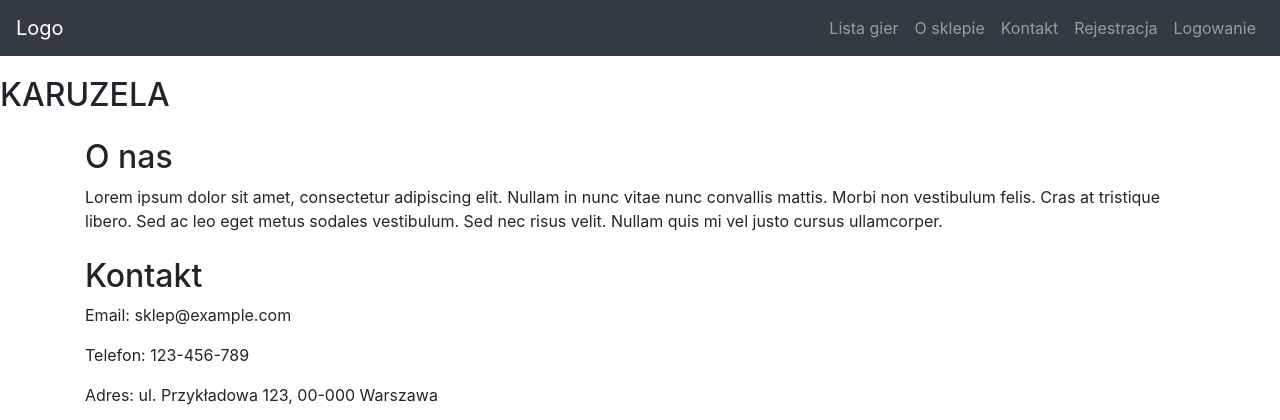
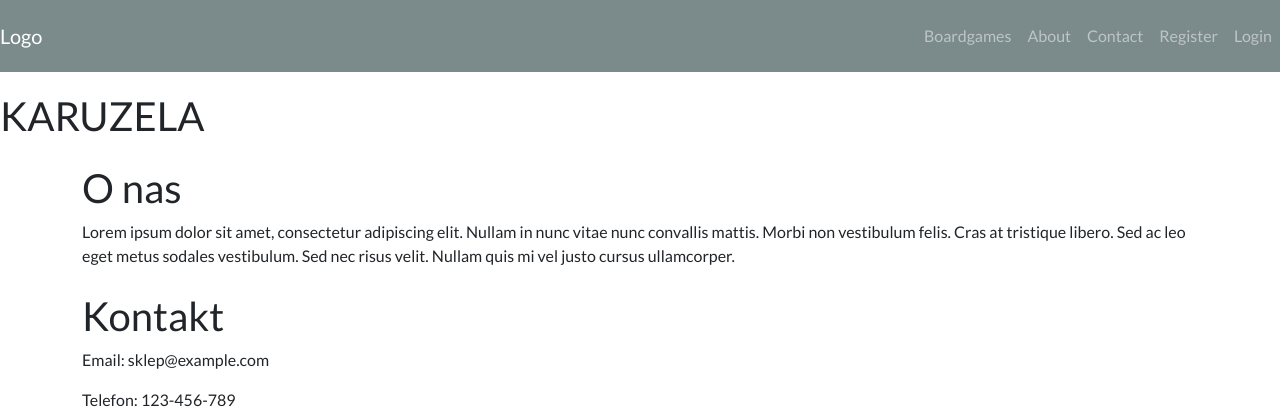
Before and after one commit to AdamWiercioch95/Boardgame_Shop, a Django app: page / in a window 1280 px wide. Shown: the top 420 px of the page. Run offline with Django 5.2, Linux system fonts and the light colour scheme; some libraries are stand-ins or nearby versions.

Commit message:
add register get action, modify css

```diff
--- a/accounts/urls.py
+++ b/accounts/urls.py
@@ -3,5 +3,14 @@
 
 
 urlpatterns = [
+    path('register/', views.RegisterView.as_view(), name='register'),
+]
 
-]
+
+# urlpatterns = [
+#     path('admin/', admin.site.urls),
+#     path('', TemplateView.as_view(template_name='landing_page.html'), name='landing_page'),
+#     # j.w. zakładka 'kontakt' oraz 'o stronie'
+#     path('accounts/', include('accounts.urls')),
+#     path('shop/', include('shop.urls')),
+# ]
--- a/pyproject.toml
+++ b/pyproject.toml
@@ -8,6 +8,8 @@
 [tool.poetry.dependencies]
 python = "^3.10"
 django = "^5.0.6"
+django-crispy-forms = "^2.1"
+crispy-bootstrap5 = "^2024.2"
 
 
 [build-system]
--- a/static/css/styles.css
+++ b/static/css/styles.css
@@ -1,10 +1,11 @@
-/* Twój niestandardowy CSS */
-
 .carousel {
     margin-top: 20px;
 }
 
-/* Opcjonalne dodatkowe style */
 .container {
     margin-top: 20px;
 }
+
+.center-text {
+    text-align: center;
+}
--- a/templates/top_header.html
+++ b/templates/top_header.html
@@ -1,4 +1,5 @@
 {% load static %}
+
 <!doctype html>
 <html lang="en">
 <head>
@@ -9,10 +10,10 @@
     <title>Boardgame shop</title>
 
     <link href="https://stackpath.bootstrapcdn.com/bootstrap/4.5.2/css/bootstrap.min.css" rel="stylesheet">
-{#    <script defer src="https://code.jquery.com/jquery-3.5.1.slim.min.js"></script>#}
-{#    <script defer src="https://cdn.jsdelivr.net/npm/@popperjs/core@2.5.3/dist/umd/popper.min.js"></script>#}
-{#    <script defer src="https://stackpath.bootstrapcdn.com/bootstrap/4.5.2/js/bootstrap.min.js"></script>#}
     <link rel="stylesheet" href="{% static 'css/styles.css' %}">
+{#    <link rel="stylesheet" type="text/css" href="https://bootswatch.com/5/yeti/bootstrap.min.css">#}
+    <link rel="stylesheet" type="text/css" href="https://bootswatch.com/5/flatly/bootstrap.min.css">
+
 
 </head>
 <body>
@@ -26,19 +27,19 @@
             <div class="collapse navbar-collapse" id="navbarNav">
                 <ul class="navbar-nav ml-auto">
                     <li class="nav-item">
-                        <a class="nav-link" href="#">Lista gier</a>
+                        <a class="nav-link" href="#">Boardgames</a>
                     </li>
                     <li class="nav-item">
-                        <a class="nav-link" href="#">O sklepie</a>
+                        <a class="nav-link" href="#">About</a>
                     </li>
                     <li class="nav-item">
-                        <a class="nav-link" href="#">Kontakt</a>
+                        <a class="nav-link" href="#">Contact</a>
                     </li>
                     <li class="nav-item">
-                        <a class="nav-link" href="#">Rejestracja</a>
+                        <a class="nav-link" href="{% url 'register' %}">Register</a>
                     </li>
                     <li class="nav-item">
-                        <a class="nav-link" href="#">Logowanie</a>
+                        <a class="nav-link" href="#">Login</a>
                     </li>
                 </ul>
             </div>
```
Also changed, not shown: BoardgameShop/settings.py (+7 -0 lines), accounts/forms.py (added, +9 -0 lines), accounts/views.py (+17 -2 lines), templates/accounts/register.html (added, +16 -0 lines), templates/accounts/login.html (added), 1 other file.
